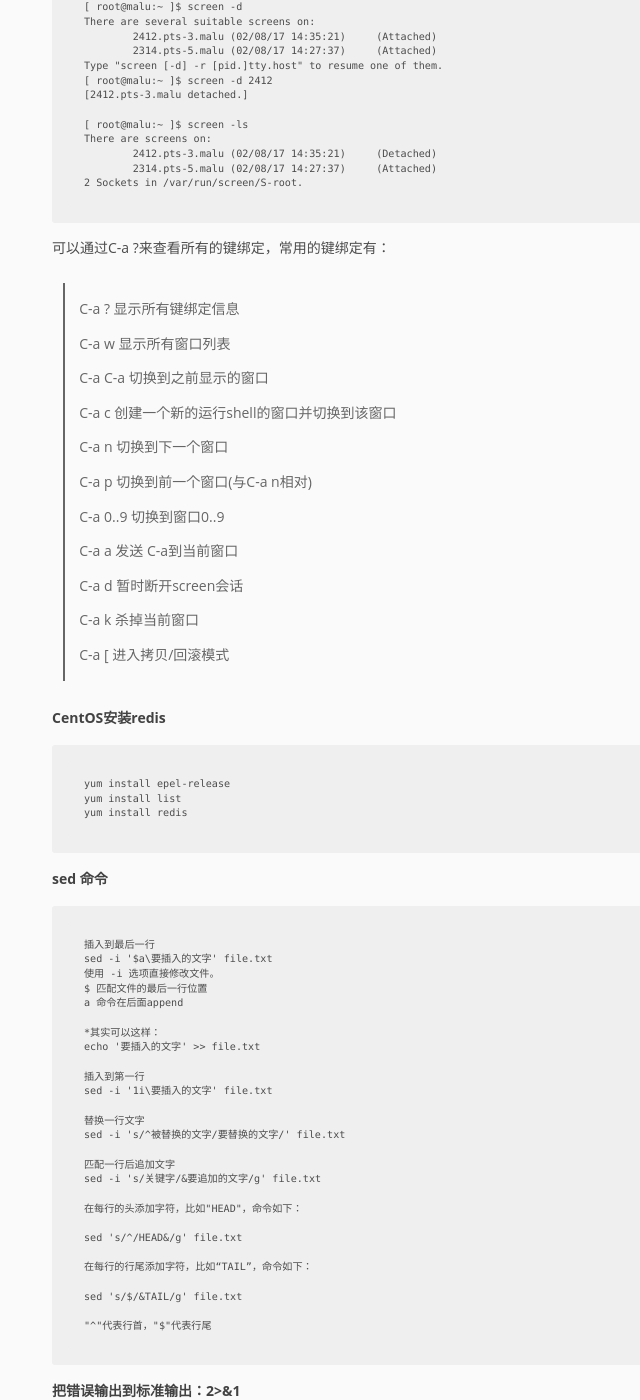
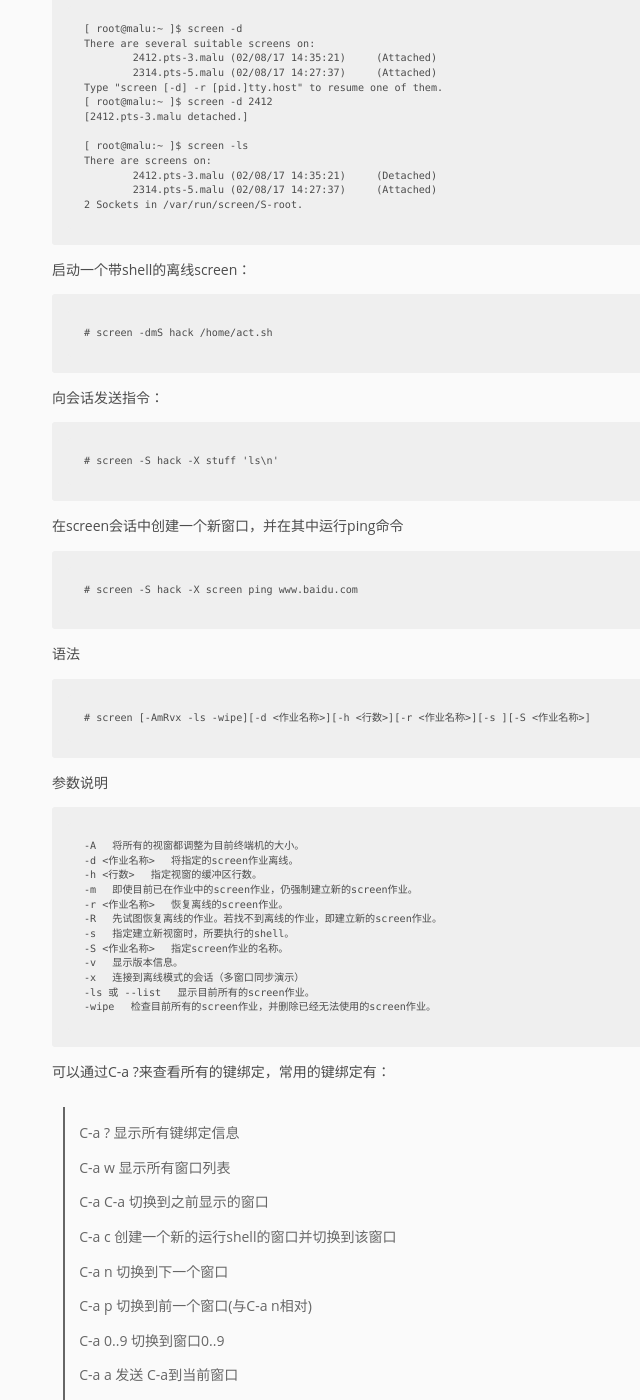
Before and after one commit to pingmalu/pingmalu.github.io, a Jekyll site: the page built from _posts/2016-01-06-Linux常用命令总结.md, in a window 1280 px wide and 1400 px high, scrolled down 3429 px. Shown: the whole window, without its empty margins (148-788 px from the left). Built offline with Jekyll 4.4.1, drawn with Linux system fonts in a browser that asks for light colours; nearby versions of some CDN libraries; some of the changed text lies outside the part shown.

Commit message:
'update'

```diff
--- a/_posts/2016-01-06-Linux常用命令总结.md
+++ b/_posts/2016-01-06-Linux常用命令总结.md
@@ -116,7 +116,7 @@ title: Linux常用命令总结
 	echo -n 'hello'|md5sum|cut -d ' ' -f1
 
 
-### Screen
+# Screen
 
 启动会话
 
@@ -145,6 +145,36 @@ title: Linux常用命令总结
 		2314.pts-5.malu	(02/08/17 14:27:37)	(Attached)
 	2 Sockets in /var/run/screen/S-root.
 
+启动一个带shell的离线screen：
+
+	# screen -dmS hack /home/act.sh
+
+向会话发送指令：
+
+	# screen -S hack -X stuff 'ls\n'
+
+在screen会话中创建一个新窗口，并在其中运行ping命令
+
+	# screen -S hack -X screen ping www.baidu.com
+
+语法
+
+	# screen [-AmRvx -ls -wipe][-d <作业名称>][-h <行数>][-r <作业名称>][-s ][-S <作业名称>]
+
+参数说明
+
+	-A 　将所有的视窗都调整为目前终端机的大小。
+	-d <作业名称> 　将指定的screen作业离线。
+	-h <行数> 　指定视窗的缓冲区行数。
+	-m 　即使目前已在作业中的screen作业，仍强制建立新的screen作业。
+	-r <作业名称> 　恢复离线的screen作业。
+	-R 　先试图恢复离线的作业。若找不到离线的作业，即建立新的screen作业。
+	-s 　指定建立新视窗时，所要执行的shell。
+	-S <作业名称> 　指定screen作业的名称。
+	-v 　显示版本信息。
+	-x 　连接到离线模式的会话（多窗口同步演示）
+	-ls 或 --list 　显示目前所有的screen作业。
+	-wipe 　检查目前所有的screen作业，并删除已经无法使用的screen作业。
 
 
 可以通过C-a ?来查看所有的键绑定，常用的键绑定有：
@@ -171,13 +201,21 @@ title: Linux常用命令总结
 >
 > C-a [	进入拷贝/回滚模式
 
-### CentOS安装redis
+参考文档：
+
+[http://man.he.net/?topic=screen&section=all](http://man.he.net/?topic=screen&section=all)
+
+[https://www.hclrc.com/744](https://www.hclrc.com/744)
+
+[http://www.cnblogs.com/mchina/archive/2013/01/30/2880680.html](http://www.cnblogs.com/mchina/archive/2013/01/30/2880680.html)
+
+# CentOS安装redis
 
     yum install epel-release
     yum install list
     yum install redis
 
-### sed 命令
+# sed 命令
 
 	插入到最后一行
 	sed -i '$a\要插入的文字' file.txt
```
